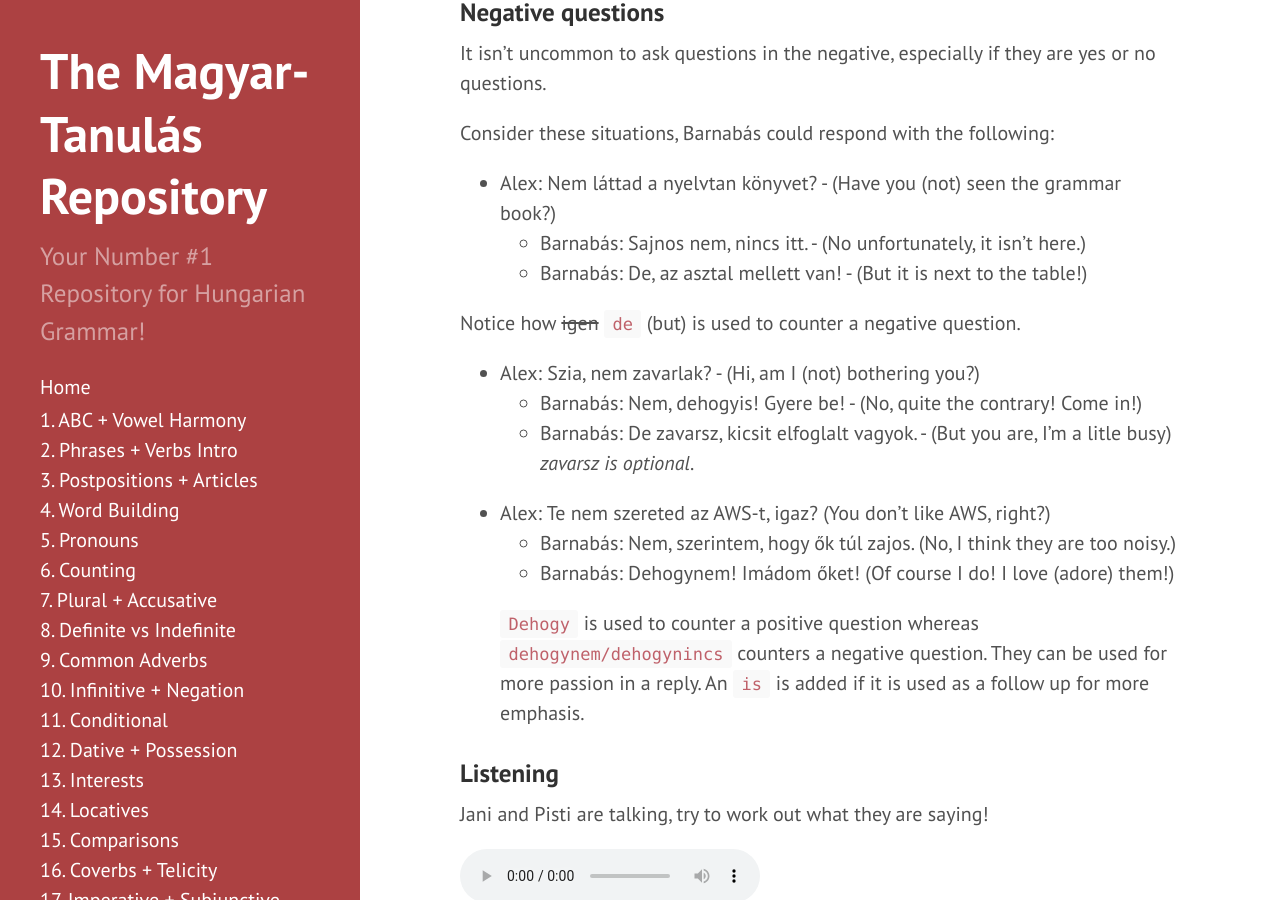
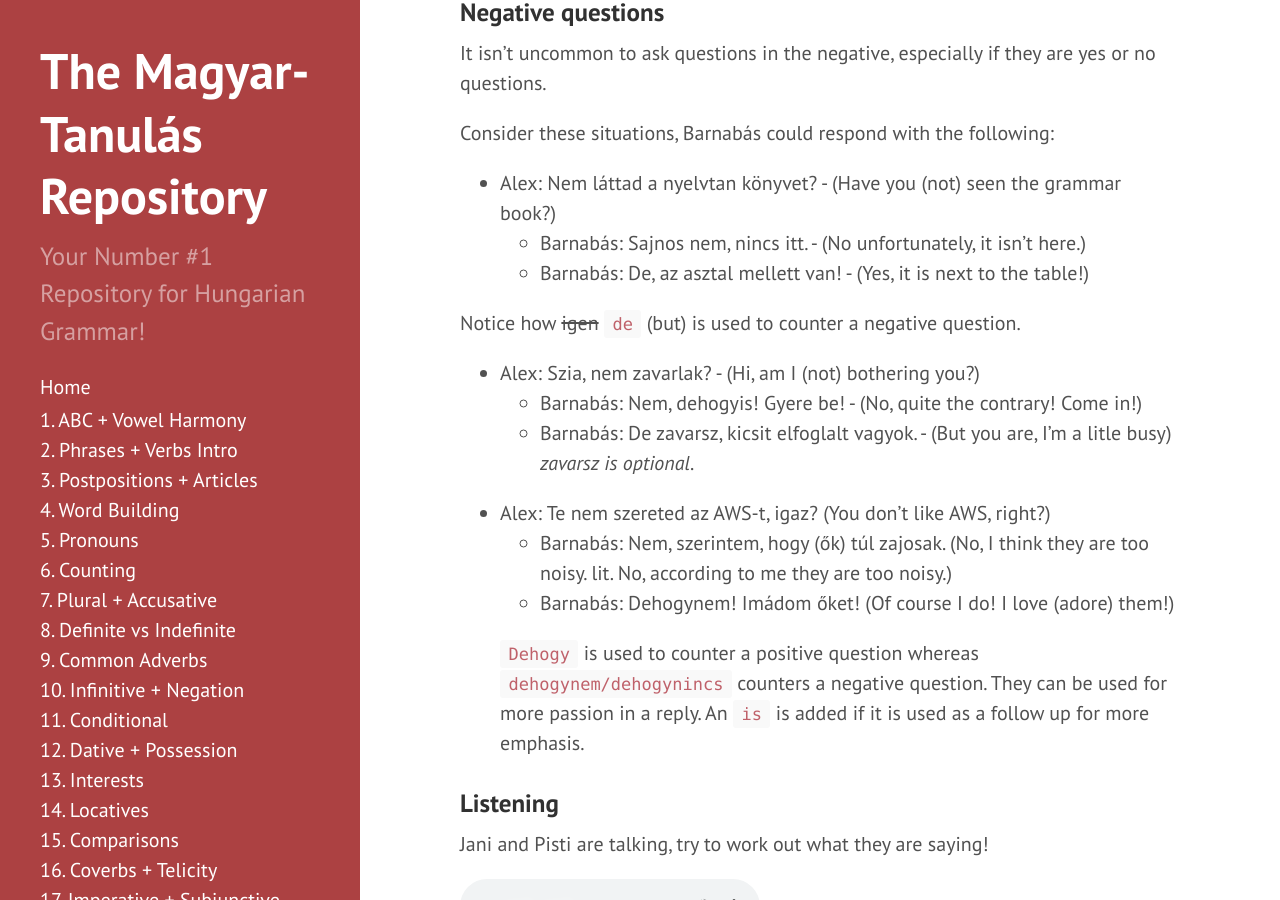
Before and after one commit to Magyartanulas/magyartanulas.github.io, a Jekyll site: the page built from infinitive_negation.md, in a window 1280 px wide and 900 px high, scrolled down 5241 px. Built offline with Jekyll 4.4.1, drawn with Linux system fonts in a browser that asks for light colours; Markdown is read by kramdown in place of the engine named in the settings; comment, search, counter and statistics services are not loaded.

Commit message:
Update infinitive_negation.md

```diff
--- a/infinitive_negation.md
+++ b/infinitive_negation.md
@@ -158,7 +158,7 @@ Consider these situations, Barnabás could respond with the following:
 
 * Alex: Nem láttad a nyelvtan könyvet? - (Have you (not) seen the grammar book?)
   * Barnabás: Sajnos nem, nincs itt. - (No unfortunately, it isn't here.)
-  * Barnabás: De, az asztal mellett van! - (But it is next to the table!)
+  * Barnabás: De, az asztal mellett van! - (Yes, it is next to the table!)
 
 Notice how ~~igen~~ `de` (but) is used to counter a negative question.
 
@@ -167,7 +167,7 @@ Notice how ~~igen~~ `de` (but) is used to counter a negative question.
   * Barnabás: De zavarsz, kicsit elfoglalt vagyok. - (But you are, I'm a litle busy) *zavarsz is optional*.
 
 * Alex: Te nem szereted az AWS-t, igaz? (You don't like AWS, right?)
-  * Barnabás: Nem, szerintem, hogy ők túl zajos. (No, I think they are too noisy.)
+  * Barnabás: Nem, szerintem, hogy (ők) túl zajosak. (No, I think they are too noisy. lit. No, according to me they are too noisy.)
   * Barnabás: Dehogynem! Imádom őket! (Of course I do! I love (adore) them!)
 
   `Dehogy` is used to counter a positive question whereas `dehogynem/dehogynincs` counters a negative question. They can be used for more passion in a reply. An `is` is added if it is used as a follow up for more emphasis.
```
